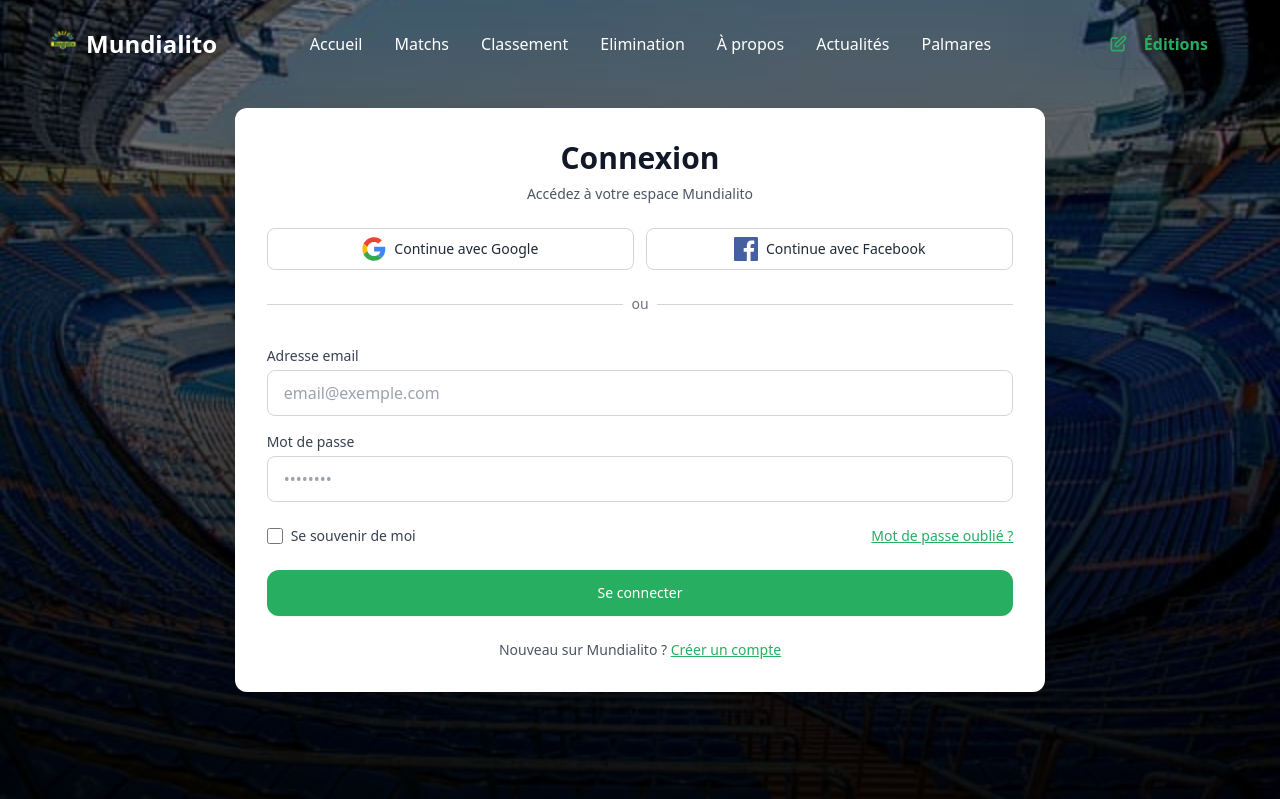
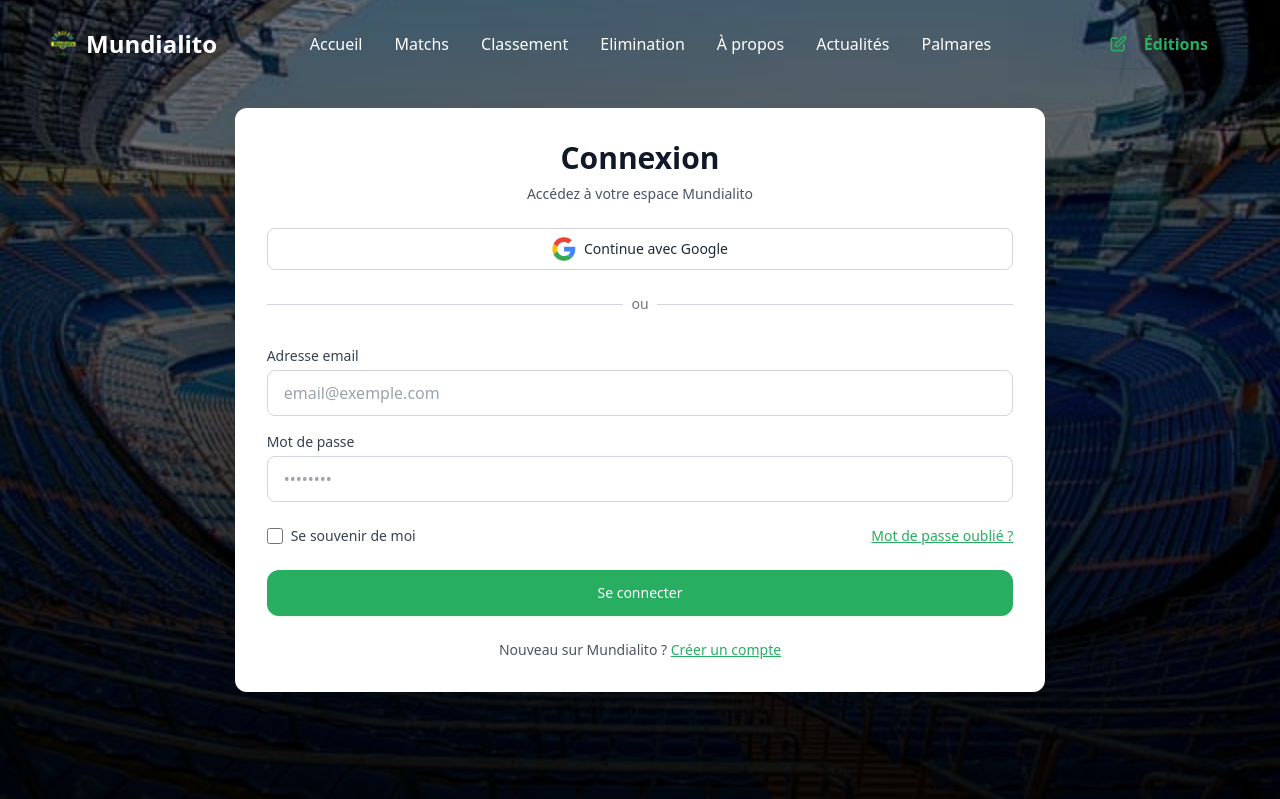
Before and after one commit to thierry509/mundialito, a Laravel app: page /connexion in a window 1280 px wide. Shown: the top 799 px of the page. Run offline with Laravel 12, Linux system fonts and the light colour scheme; data comes from the database, SQL or seed files in the repository; some libraries are stand-ins or nearby versions.

Commit message:
no index

```diff
--- a/resources/views/layout/app.blade.php
+++ b/resources/views/layout/app.blade.php
@@ -4,7 +4,6 @@
 <head>
     {!! SEO::generate() !!}
 
-    <meta name="robots" content="noindex, nofollow">
     <meta charset="UTF-8">
     <meta name="viewport" content="width=device-width, initial-scale=1.0">
     <link rel="shortcut icon" href="{{ asset('images/mundialito.ico') }}" type="image/x-icon">
--- a/resources/views/layout/partials/socialAuth.blade.php
+++ b/resources/views/layout/partials/socialAuth.blade.php
@@ -1,4 +1,4 @@
-<div class="mt-6 grid grid-cols-2 gap-3">
+<div class="mt-6 grid grid-cols-1 gap-3">
     <a href="{{ route('social.redirect', 'google') }}">
         <button
             class="flex items-center w-full justify-center bg-white border border-gray-300 rounded-lg px-4 py-2 text-sm font-medium text-gray-800 hover:bg-gray-100">
@@ -27,7 +27,7 @@
             <span class="hidden lg:block">Continue avec Google</span>
         </button>
     </a>
-    <a href="{{ route('social.redirect', 'facebook') }}">
+    <a href="{{ route('social.redirect', 'facebook') }}" class="hidden">
         <button
             class="flex items-center w-full justify-center bg-white border border-gray-300 rounded-lg px-4 py-2 text-sm font-medium text-gray-800 hover:bg-gray-100">
             <svg class="h-6 w-6 mr-2" xmlns="http://www.w3.org/2000/svg"
```
Also changed, not shown: resources/views/auth/passwords-sent.blade.php (+9 -2 lines), resources/views/auth/verify-email.blade.php (+7 -1 lines).
